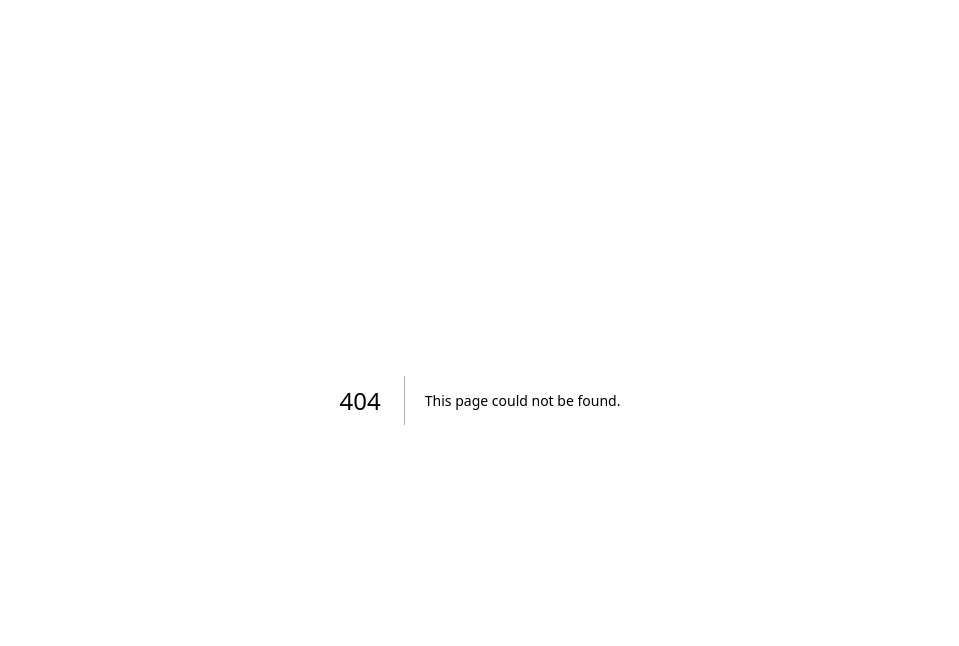
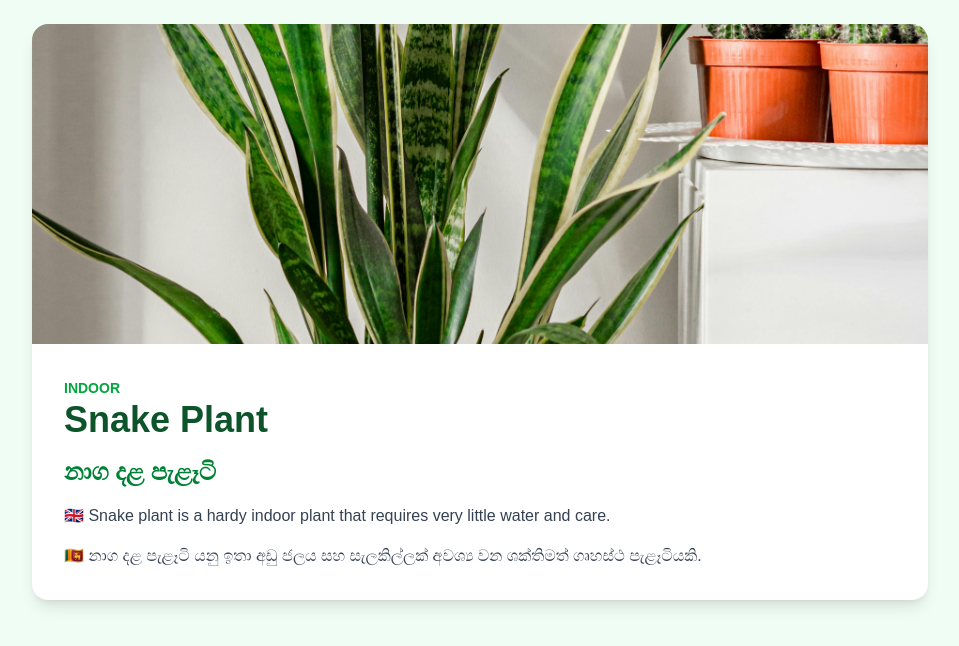
Before and after one commit to yasarahasini/plant-ventory, a Next.js app in the folder frontend/: page /learnn/1 in a window 1280 px wide. Before the commit this address had no page. Shown: the top 646 px of the page, without its empty margins (160-1119 px from the left). Built offline with nearby package versions, Linux system fonts and the light colour scheme.

Commit message:
update pages

```diff
--- /dev/null
+++ b/frontend/app/(user)/learnn/[id]/page.tsx
@@ -0,0 +1,96 @@
+import Image from "next/image";
+
+interface PlantInfo {
+  id: number;
+  nameEn: string;
+  nameSi: string;
+  category: string;
+  descriptionEn: string;
+  descriptionSi: string;
+  image: string;
+}
+
+const plantData: PlantInfo[] = [
+  {
+    id: 1,
+    nameEn: "Snake Plant",
+    nameSi: "නාග දළ පැළෑටි",
+    category: "Indoor",
+    descriptionEn:
+      "Snake plant is a hardy indoor plant that requires very little water and care.",
+    descriptionSi:
+      "නාග දළ පැළෑටි යනු ඉතා අඩු ජලය සහ සැලකිල්ලක් අවශ්‍ය වන ශක්තිමත් ගෘහස්ථ පැළෑටියකි.",
+    image: "/Snake.jpg",
+  },
+  {
+    id: 2,
+    nameEn: "Aloe Vera",
+    nameSi: "කොමාරිකා",
+    category: "Medicinal",
+    descriptionEn:
+      "Aloe Vera is a medicinal plant widely used for skin care and healing.",
+    descriptionSi:
+      "කොමාරිකා යනු සම සුරැකුම සහ සුව කිරීම සඳහා භාවිතා වන ඖෂධීය පැළෑටියකි.",
+    image: "/Aloe Vera.jpg",
+  },
+  {
+    id: 3,
+    nameEn: "Peace Lily",
+    nameSi: "පීස් ලිලි",
+    category: "Flowering",
+    descriptionEn:
+      "Peace Lily is a beautiful flowering plant that helps purify indoor air.",
+    descriptionSi:
+      "පීස් ලිලි යනු ගෘහස්ථ වාතය පිරිසිදු කිරීමට උපකාරී වන සුන්දර මල් පැළෑටියකි.",
+    image: "/Peace Lily.jpg",
+  },
+];
+
+export default function PlantDetails({
+  params,
+}: {
+  params: { id: string };
+}) {
+  const plant = plantData.find((p) => p.id === Number(params.id));
+
+  if (!plant) {
+    return <div className="p-10 text-center">Plant not found 🌱</div>;
+  }
+
+  return (
+    <div className="min-h-screen bg-green-50 p-6">
+      <div className="max-w-4xl mx-auto bg-white rounded-2xl shadow-lg overflow-hidden">
+        <div className="relative h-80">
+          <Image
+            src={plant.image}
+            alt={plant.nameEn}
+            fill
+            className="object-cover"
+          />
+        </div>
+
+        <div className="p-8 space-y-4">
+          <span className="text-sm font-bold text-green-600 uppercase">
+            {plant.category}
+          </span>
+
+          <h1 className="text-4xl font-black text-green-900">
+            {plant.nameEn}
+          </h1>
+
+          <h2 className="text-2xl font-semibold text-green-700">
+            {plant.nameSi}
+          </h2>
+
+          <p className="text-gray-700">
+            🇬🇧 {plant.descriptionEn}
+          </p>
+
+          <p className="text-gray-700">
+            🇱🇰 {plant.descriptionSi}
+          </p>
+        </div>
+      </div>
+    </div>
+  );
+}
```
